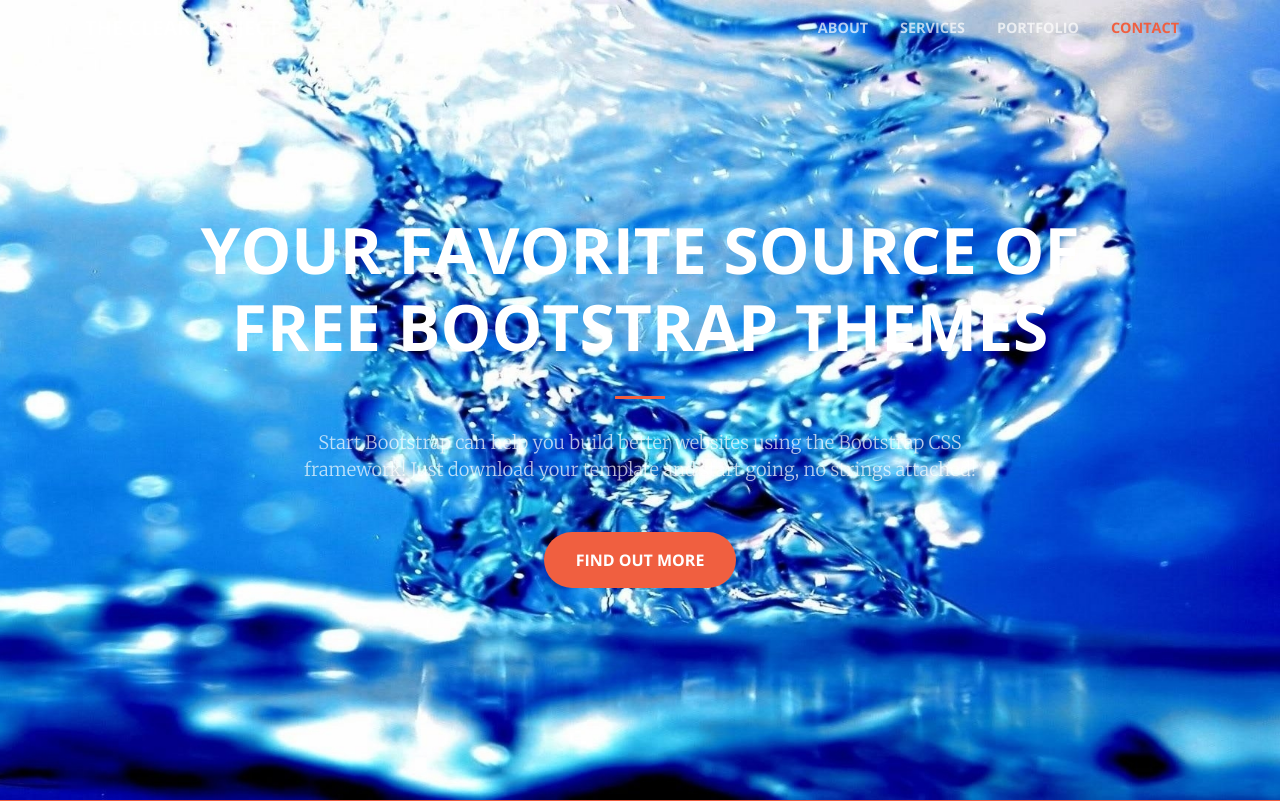
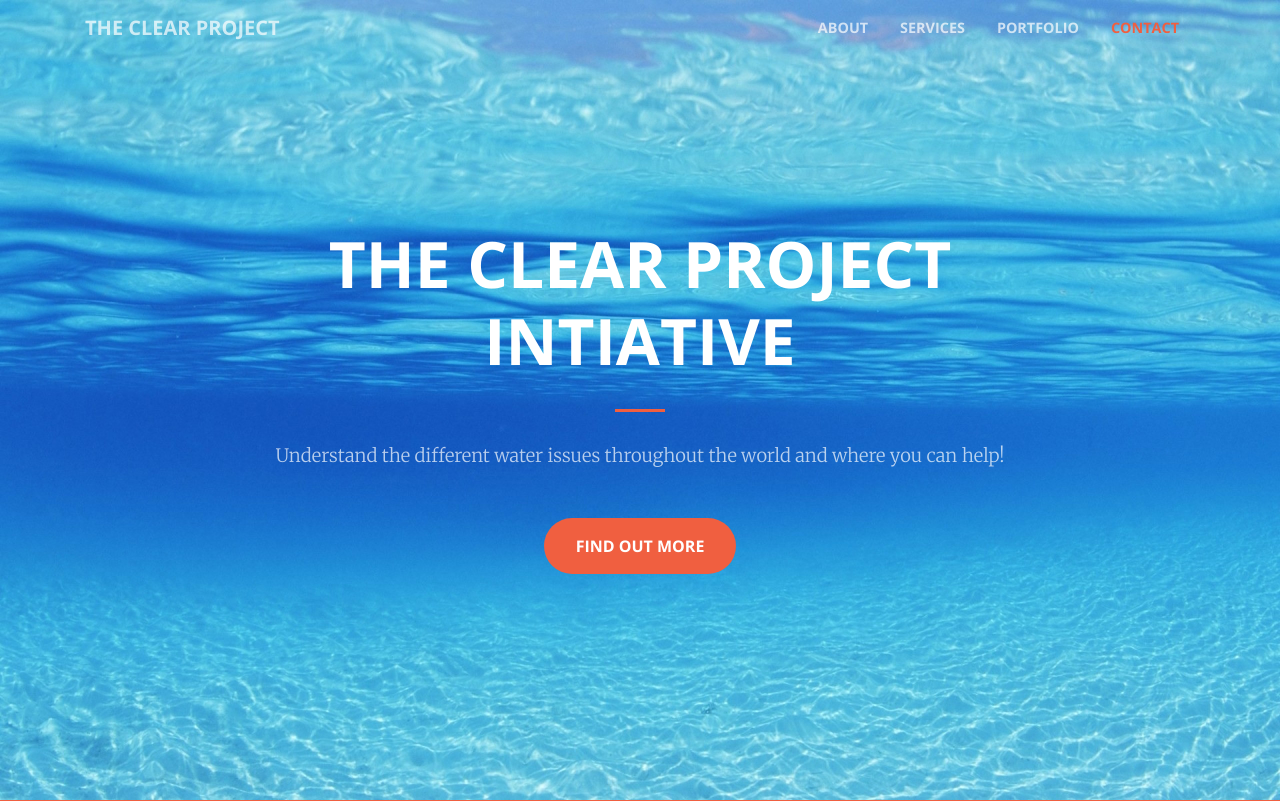
Before and after one commit to kzimmer97/TheClearProject, a Flask app: page / in a window 1280 px wide. Shown: the top 801 px of the page. Run offline with Flask 2, Linux system fonts and the light colour scheme; some libraries are stand-ins or nearby versions.

Commit message:
added a new image

```diff
--- a/templates/index.html
+++ b/templates/index.html
@@ -29,7 +29,7 @@
   <body id="page-top">
 
     <!-- Navigation -->
-    <nav class="navbar navbar-expand-lg navbar-light fixed-top" id="mainNav">
+    <nav class="navbar navbar-expand-lg navbar fixed-top" id="mainNav">
       <div class="container">
         <a class="navbar-brand js-scroll-trigger" href="#page-top">The Clear Project</a>
         <button class="navbar-toggler navbar-toggler-right" type="button" data-toggle="collapse" data-target="#navbarResponsive" aria-controls="navbarResponsive" aria-expanded="false" aria-label="Toggle navigation">
@@ -59,12 +59,12 @@
         <div class="row">
           <div class="col-lg-10 mx-auto">
             <h1 class="text-uppercase">
-              <strong>Your Favorite Source of Free Bootstrap Themes</strong>
+              <strong>The Clear Project Intiative</strong>
             </h1>
             <hr>
           </div>
           <div class="col-lg-8 mx-auto">
-            <p class="text-faded mb-5">Start Bootstrap can help you build better websites using the Bootstrap CSS framework! Just download your template and start going, no strings attached!</p>
+            <p class="text-faded mb-5">Understand the different water issues throughout the world and where you can help!</p>
             <a class="btn btn-primary btn-xl js-scroll-trigger" href="#about">Find Out More</a>
           </div>
         </div>
```
Also changed, not shown: templates/home.html (deleted, +0 -7 lines), static/img/header.jpg.
